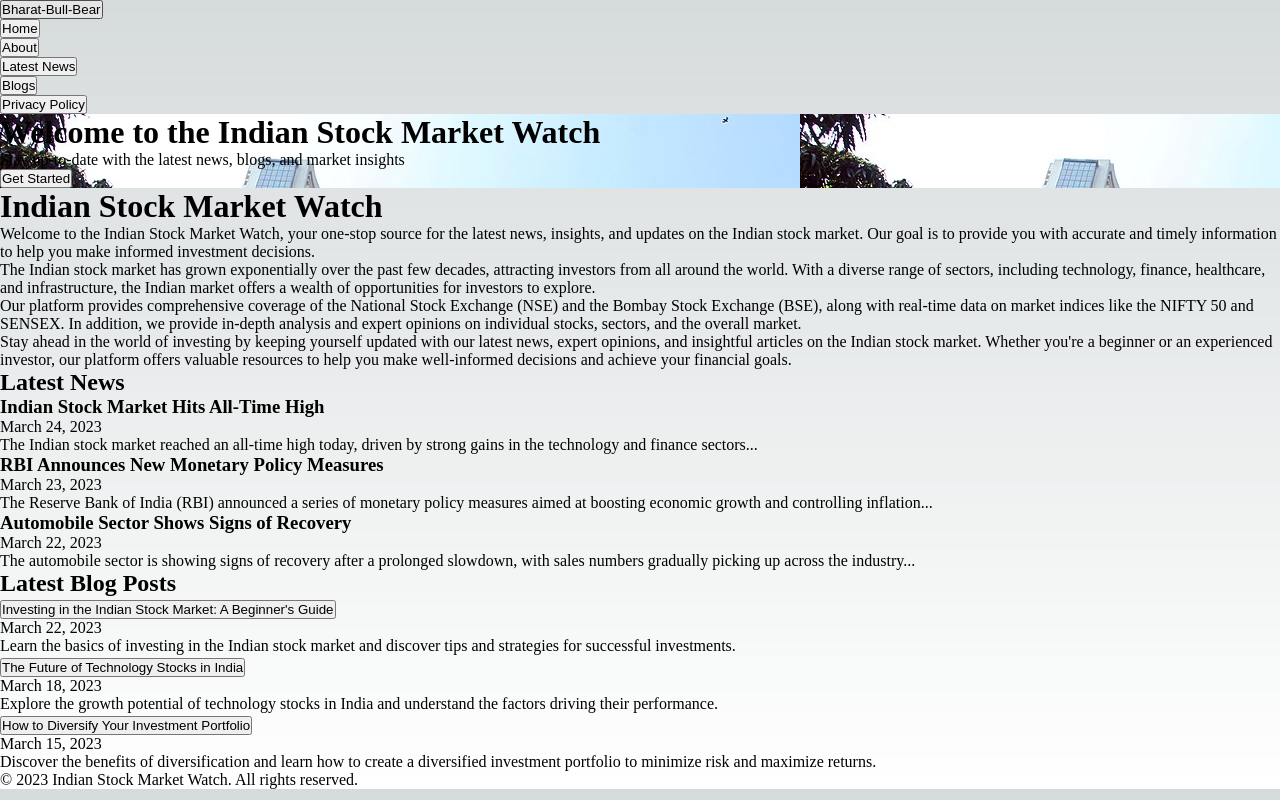
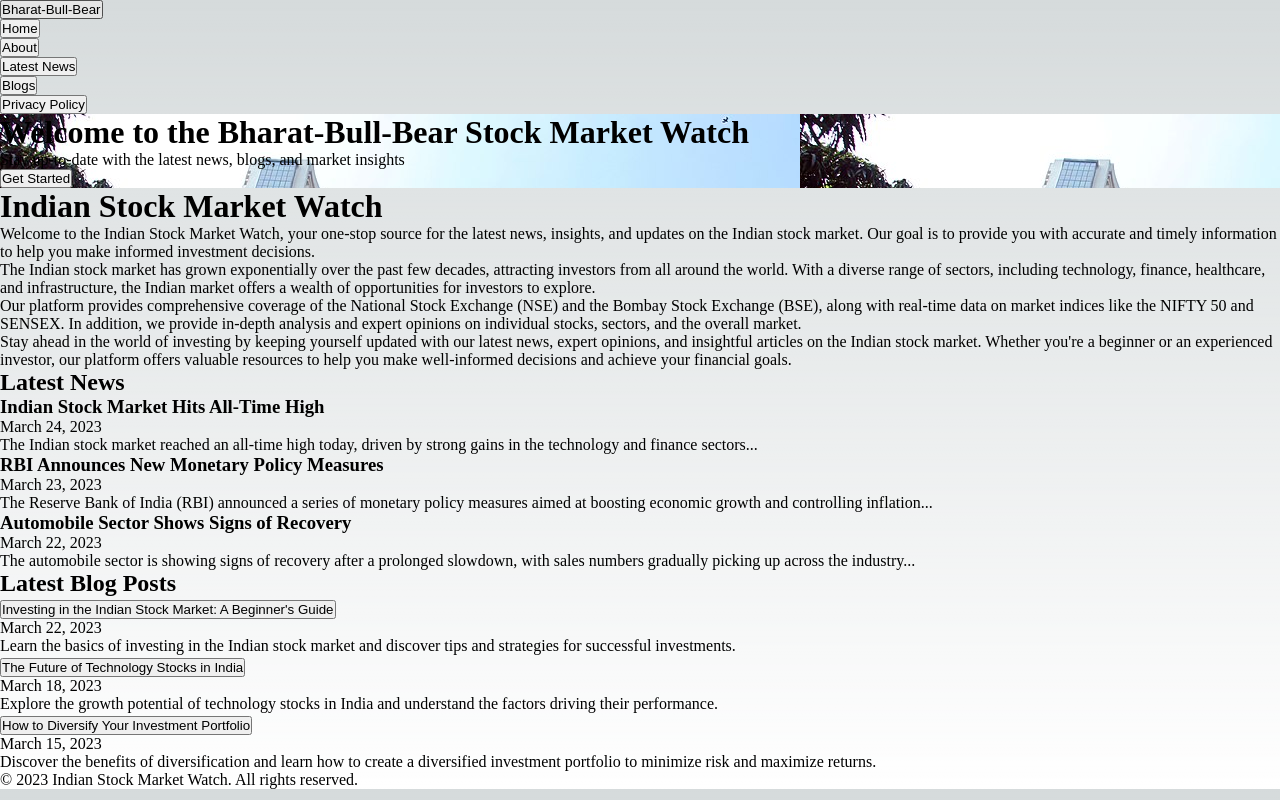
Before and after one commit to sudheer313/Indian-Stock-Markett-Watch, a Next.js app: page / in a window 1280 px wide. Built offline with nearby package versions, Linux system fonts and the light colour scheme.

Commit message:
update headings to Bharat-Bull-Bear

```diff
--- a/components/Hero.js
+++ b/components/Hero.js
@@ -8,7 +8,7 @@
         style={{ backgroundImage: 'url("/img1.jpg")' }}
       >
         <h1 className=" hover:text-blue-700 text-4xl font-bold mb-4">
-          Welcome to the Indian Stock Market Watch
+          Welcome to the Bharat-Bull-Bear Stock Market Watch
         </h1>
         <p className=" hover:text-blue-700 text-2xl mb-12">
           Stay up-to-date with the latest news, blogs, and market insights
```
